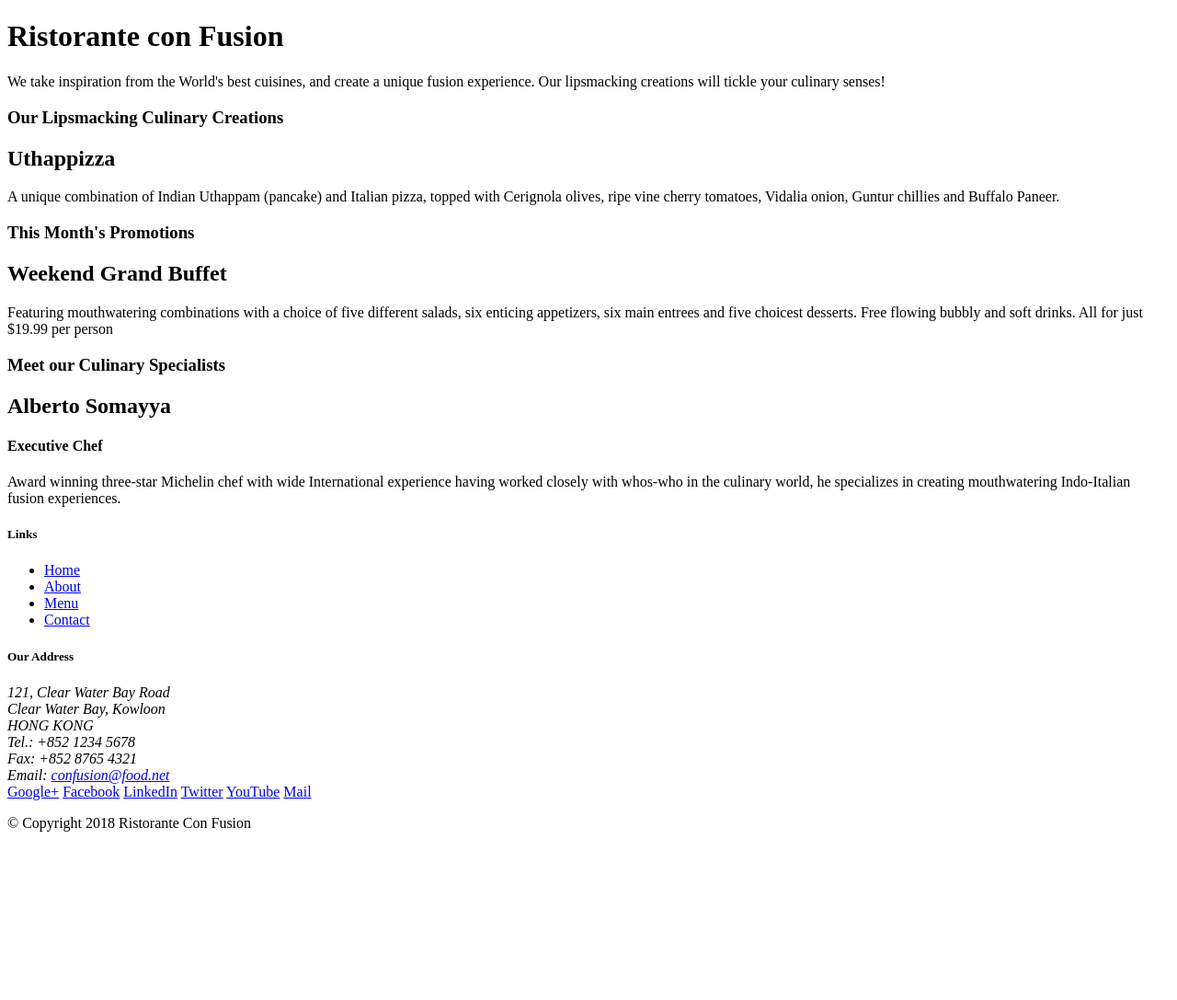
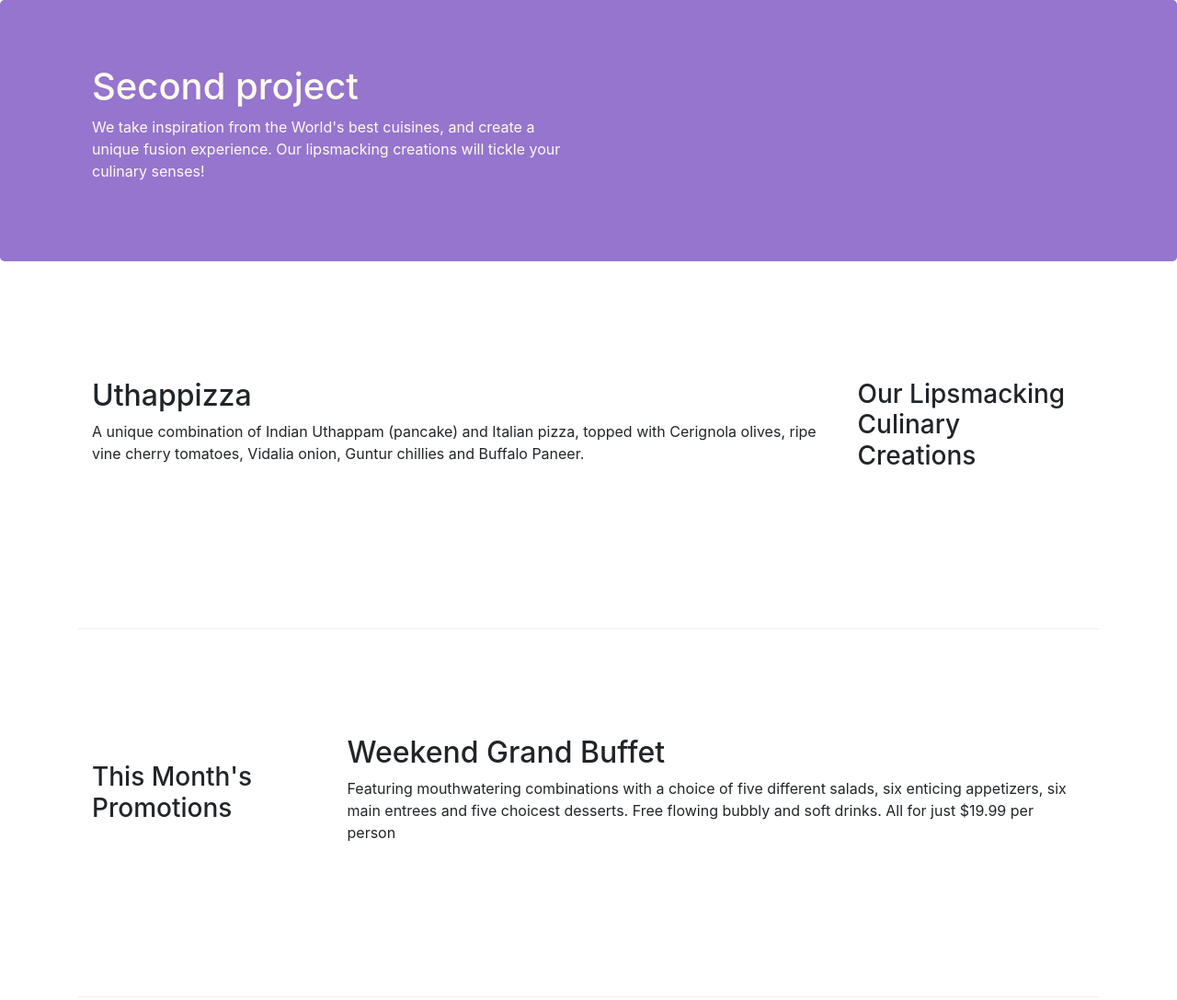
Before and after one commit to sinobec/bootstrap, a website: page index.html in a window 1280 px wide. Shown: the top 1087 px of the page at 92% size. Before the commit the page ends 920 px from the top, so only its background shows below. Drawn offline with nearby package versions, Linux system fonts and the light colour scheme.

Commit message:
before assignment_1

```diff
--- /dev/null
+++ b/css/style.css
@@ -0,0 +1,26 @@
+.row-header {
+	margin: 0px auto;
+	padding: 0px auto;
+}
+.row-content {
+	margin: 0px auto;
+	padding: 15px 0px 50px 0px;
+	border-bottom: 1px ridge;
+	min-height: 400px;
+}
+.footer {
+	background-color: #d1c4e9;
+	margin: 0px auto;
+	padding: 20px 0px 20px 0px;
+}
+.jumbotron {
+	padding: 70px 30px 70px 30px;
+	margin: 0px auto;
+	background: #9575cd;
+	color: floralwhite;
+}
+.address {
+	font-size: 80%;
+	margin: 0px;
+	color: #0f0f0f;
+}
--- a/index.html
+++ b/index.html
@@ -1,52 +1,59 @@
 <!DOCTYPE html>
+ <!-- Required meta tags always come first -->
+    <meta charset="utf-8">
+    <meta name="viewport" content="width=device-width, initial-scale=1, shrink-to-fit=no">
+    <meta http-equiv="x-ua-compatible" content="ie=edge">
+
+    <!-- Bootstrap CSS -->
+    <link rel="stylesheet" href="node_modules/bootstrap/dist/css/bootstrap.min.css">
+    <link rel="stylesheet" type="text/css" href="css/style.css">
 <html lang="en">
 
 <head>
-    <title>Ristorante Con Fusion</title>
  </head>
 
 <body>
 
-    <header>
-        <div>
-            <div>
-                <div>
-                    <h1>Ristorante con Fusion</h1>
+<header class="jumbotron">
+    <div class="container">
+        <div class="row row-header">
+            <div class="col-12 col-sm-6">
+                <h1>Second project</h1>
                 <p>We take inspiration from the World's best cuisines, and create a unique fusion experience. Our lipsmacking creations will tickle your culinary senses!</p>
             </div>
-                <div>
+            <div class="col-12 col-sm">
             </div>
         </div>
     </div>
 </header>
 
-    <div>
-        <div>
-            <div>
+<div class="container">
+    <div class="row row-content align-items-center">
+        <div class="col-12 col-sm-4 order-sm-last col-md-3">
             <h3>Our Lipsmacking Culinary Creations</h3>
         </div>
-            <div>
+        <div class="col col-sm order-sm-first col-md">
             <h2>Uthappizza</h2>
             <p>A unique combination of Indian Uthappam (pancake) and Italian pizza, topped with Cerignola olives, ripe vine cherry tomatoes, Vidalia onion, Guntur chillies and Buffalo Paneer.</p>
         </div>
     </div>
 
-
-        <div>
-            <div>
+    <div class="row row-content align-items-center">
+        <div class="col-12 col-sm-4 col-md-3">
             <h3>This Month's Promotions</h3>
         </div>
-            <div>
+        <div class="col col-sm col-md">
             <h2>Weekend Grand Buffet</h2>
             <p>Featuring mouthwatering combinations with a choice of five different salads, six enticing appetizers, six main entrees and five choicest desserts. Free flowing bubbly and soft drinks. All for just $19.99 per person </p>
         </div>
     </div>
 
-        <div>
-            <div>
+
+    <div class="row row-content align-items-center">
+        <div class="col-12 col-sm-4 order-sm-last col-md-3">
             <h3>Meet our Culinary Specialists</h3>
         </div>
-            <div>
+        <div class="col col-sm order-sm-first col-md">
             <h2>Alberto Somayya</h2>
             <h4>Executive Chef</h4>
             <p>Award winning three-star Michelin chef with wide International experience having worked closely with whos-who in the culinary world, he specializes in creating mouthwatering Indo-Italian fusion experiences. </p>
@@ -54,19 +61,19 @@
     </div>
 </div>
 
-    <footer>
-        <div>
-            <div>
-                <div>
+<footer class="footer">
+    <div class="container">
+        <div class="row">
+            <div class="col-4 offset-1 col-sm-2">
                 <h5>Links</h5>
-                    <ul>
+                <ul class="list-unstyled">
                     <li><a href="#">Home</a></li>
                     <li><a href="#">About</a></li>
                     <li><a href="#">Menu</a></li>
                     <li><a href="#">Contact</a></li>
                 </ul>
             </div>
-                <div>
+            <div class="col-7 col-sm-5">
                 <h5>Our Address</h5>
                 <address>
 	              121, Clear Water Bay Road<br>
@@ -77,8 +84,8 @@
 	              Email: <a href="mailto:confusion@food.net">confusion@food.net</a>
 	           </address>
             </div>
-                <div>
-                    <div>
+            <div class="col-12 col-sm-4 align-self-center">
+                <div class="text-center">
                     <a href="http://google.com/+">Google+</a>
                     <a href="http://www.facebook.com/profile.php?id=">Facebook</a>
                     <a href="http://www.linkedin.com/in/">LinkedIn</a>
@@ -88,14 +95,17 @@
                 </div>
             </div>
        </div>
-           <div>
-                <div>
+       <div class="row justify-content-center">
+            <div class="col-auto">
                 <p>© Copyright 2018 Ristorante Con Fusion</p>
             </div>
        </div>
     </div>
 </footer>
-
+<!-- jQuery first, then Popper.js, then Bootstrap JS. -->
+    <script src="node_modules/jquery/dist/jquery.slim.min.js"></script>
+    <script src="node_modules/popper.js/dist/umd/popper.min.js"></script>
+    <script src="node_modules/bootstrap/dist/js/bootstrap.min.js"></script>
 </body>
 
 </html>
```
Also changed, not shown: aboutus.html (added, +116 -0 lines), package.json (added, +29 -0 lines), 1 other file. Lines whose indentation alone changed are shown as unchanged.
